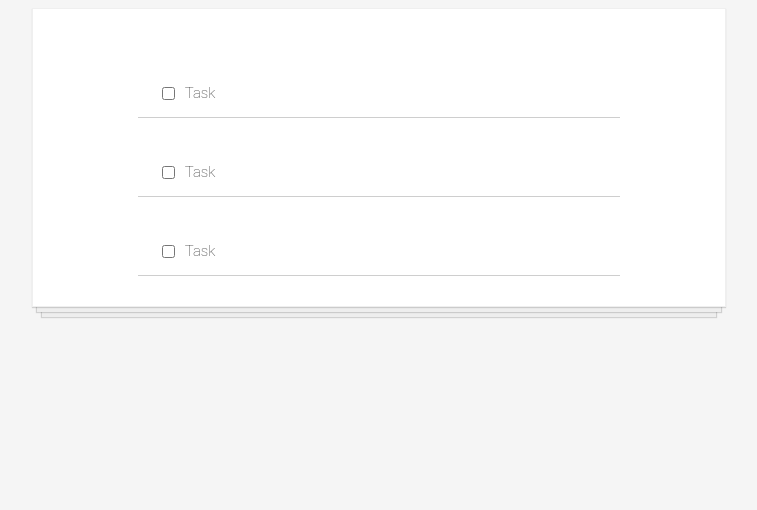
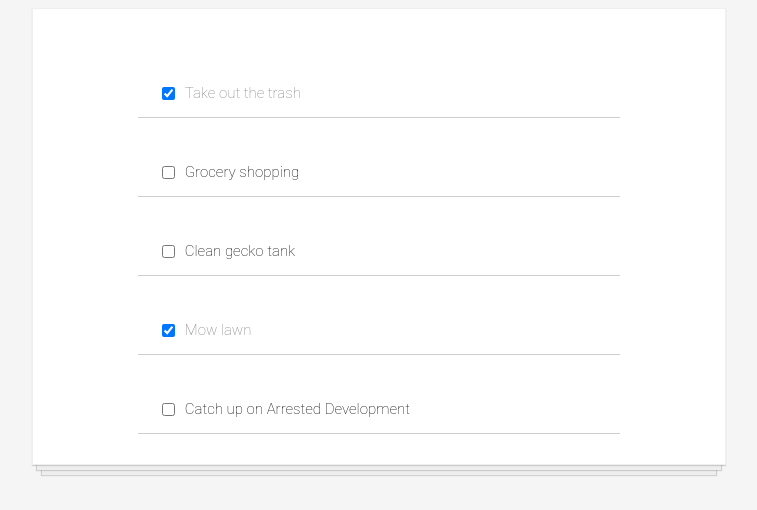
Before and after one commit to adityabisoi/react-todo, a React (Create React App) app: page / in a window 1280 px wide. Shown: the top 510 px of the page, without its empty margins (261-1018 px from the left). Built offline with nearby package versions, Linux system fonts and the light colour scheme.

Commit message:
todosData.js file added

```diff
--- a/src/App.js
+++ b/src/App.js
@@ -1,13 +1,13 @@
 import React from 'react';
 import ToDoItem from './components/ToDoItem';
+import todosData from './todosData'
 import './App.css'
 
 function App() {
+  const todoData = todosData.map(todo => <ToDoItem key={todo.id} text={todo.text} completed={todo.completed} />)
   return (
     <div className="todo-list">
-      <ToDoItem/>
-      <ToDoItem/>
-      <ToDoItem/>
+        { todoData }
     </div>
   );
 }
--- a/src/components/ToDoItem.js
+++ b/src/components/ToDoItem.js
@@ -1,10 +1,10 @@
 import React from 'react'
 
-function ToDoItem(){
+function ToDoItem(props){
     return(
         <div className="todo-item">
-            <input type="checkbox"></input>
-            <p> Task </p>
+            <input type="checkbox" checked={props.completed}></input>
+            <p style={{color: props.completed ? "gray":"black"}}> {props.text} </p>
         </div>
     )
 }
--- /dev/null
+++ b/src/todosData.js
@@ -0,0 +1,28 @@
+const todosData = [{
+        id: 1,
+        text: "Take out the trash",
+        completed: true
+    },
+    {
+        id: 2,
+        text: "Grocery shopping",
+        completed: false
+    },
+    {
+        id: 3,
+        text: "Clean gecko tank",
+        completed: false
+    },
+    {
+        id: 4,
+        text: "Mow lawn",
+        completed: true
+    },
+    {
+        id: 5,
+        text: "Catch up on Arrested Development",
+        completed: false
+    }
+]
+
+export default todosData
```
